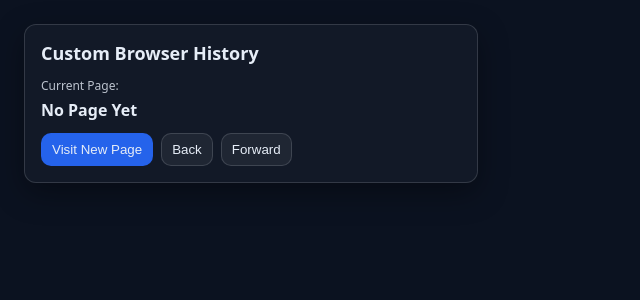
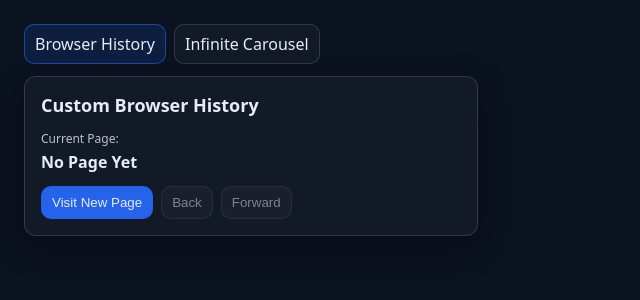
Before and after one commit to Puthi-sgr/dsafundamentals, a React (Vite) app: page / in a window 1280 px wide. Shown: the top 300 px of the page, without its empty margins (0-640 px from the left). Built offline with nearby package versions, Linux system fonts and the light colour scheme.

Commit message:
Implemented infinite carousel

```diff
--- a/src/App.tsx
+++ b/src/App.tsx
@@ -1,48 +1,49 @@
-import { useState } from "react";
-import { BrowserHistory } from "./datastructure/List/DoublyLinkedList/excercise/BrowserHistory";
+import { useEffect, useState } from "react";
+import { BrowserHistoryComponent } from "./components/BrowserHistoryComponent";
+import { InfiniteImageCarouselComponent } from "./components/InfiniteImageCarouselComponent";
+import { getRouteFromHash, setRoute, type RouteId } from "./routes";
 
-const BrowserHistoryComponent = () => {
-  const [history] = useState(() => new BrowserHistory());
-  const [currentPage, setCurrentPage] = useState<string | null>(null);
+function App() {
+  const [route, setRouteState] = useState<RouteId>(() => getRouteFromHash(window.location.hash));
 
-  const visitPage = () => {
-    const newPage = `Page ${Math.floor(Math.random() * 100)}`;
-    history.visitPage(newPage);
-    setCurrentPage(history.getCurrentPage());
-  };
+  useEffect(() => {
+    const onHashChange = () => setRouteState(getRouteFromHash(window.location.hash));
+    window.addEventListener("hashchange", onHashChange);
+    onHashChange();
+    return () => window.removeEventListener("hashchange", onHashChange);
+  }, []);
 
-  const goBack = () => {
-    setCurrentPage(history.goBack());
-  };
-
-  const goForward = () => {
-    setCurrentPage(history.goForward());
-  };
+  const content = route === "browser-history" ? <BrowserHistoryComponent /> : <InfiniteImageCarouselComponent />;
 
   return (
-    <div className="card">
-      <h2 className="title">Custom Browser History</h2>
-      <div>
-        <p className="label">Current Page:</p>
-        <p className="value">{currentPage || "No Page Yet"}</p>
-      </div>
-      <div className="row">
-        <button onClick={visitPage} className="button button-primary" type="button">
-          Visit New Page
-        </button>
-        <button onClick={goBack} className="button" type="button">
-          Back
-        </button>
-        <button onClick={goForward} className="button" type="button">
-          Forward
-        </button>
-      </div>
+    <div className="layout">
+      <nav className="nav">
+        <a
+          className="nav-link"
+          href="#/browser-history"
+          aria-current={route === "browser-history" ? "page" : undefined}
+          onClick={(e) => {
+            e.preventDefault();
+            setRoute("browser-history");
+          }}
+        >
+          Browser History
+        </a>
+        <a
+          className="nav-link"
+          href="#/infinite-carousel"
+          aria-current={route === "infinite-carousel" ? "page" : undefined}
+          onClick={(e) => {
+            e.preventDefault();
+            setRoute("infinite-carousel");
+          }}
+        >
+          Infinite Carousel
+        </a>
+      </nav>
+      {content}
     </div>
   );
-};
-
-function App() {
-  return <BrowserHistoryComponent />;
 }
 
 export default App;
--- /dev/null
+++ b/src/components/BrowserHistoryComponent.tsx
@@ -0,0 +1,48 @@
+import { useState } from "react";
+import { BrowserHistory } from "../datastructure/List/DoublyLinkedList/excercise/BrowserHistory";
+
+export const BrowserHistoryComponent = () => {
+  const [history] = useState(() => new BrowserHistory());
+  const [currentPage, setCurrentPage] = useState<string | null>(null);
+
+  const visitPage = () => {
+    const newPage = `Page ${Math.floor(Math.random() * 100)}`;
+    history.visitPage(newPage);
+    setCurrentPage(history.getCurrentPage());
+  };
+
+  const goBack = () => {
+    history.goBack();
+    setCurrentPage(history.getCurrentPage());
+  };
+
+  const goForward = () => {
+    history.goForward();
+    setCurrentPage(history.getCurrentPage());
+  };
+
+  const canGoBack = history.canGoBack();
+  const canGoForward = history.canGoForward();
+  const isEmpty = history.isEmpty();
+
+  return (
+    <div className="card">
+      <h2 className="title">Custom Browser History</h2>
+      <div>
+        <p className="label">Current Page:</p>
+        <p className="value">{currentPage || "No Page Yet"}</p>
+      </div>
+      <div className="row">
+        <button onClick={visitPage} className="button button-primary" type="button">
+          Visit New Page
+        </button>
+        <button onClick={goBack} className="button" type="button" disabled={isEmpty || !canGoBack}>
+          Back
+        </button>
+        <button onClick={goForward} className="button" type="button" disabled={isEmpty || !canGoForward}>
+          Forward
+        </button>
+      </div>
+    </div>
+  );
+};
--- /dev/null
+++ b/src/components/InfiniteImageCarouselComponent.tsx
@@ -0,0 +1,54 @@
+import { useState } from "react";
+import { InfiniteImageCarousel } from "../datastructure/List/CircularDoublyLinkedList/exercise/InfiniteImageCarousel";
+
+export const InfiniteImageCarouselComponent = () => {
+  const [carousel] = useState(() => new InfiniteImageCarousel());
+  const [currentImage, setCurrentImage] = useState<string | null>(null);
+  const [count, setCount] = useState(0);
+
+  const sync = () => {
+    setCurrentImage(carousel.getCurrentImage());
+    setCount(carousel.getSize());
+  };
+
+  const addImage = () => {
+    const url = `Image ${Math.floor(Math.random() * 100)}`;
+    carousel.addImage(url);
+    sync();
+  };
+
+  const nextImage = () => {
+    carousel.nextImage();
+    sync();
+  };
+
+  const prevImage = () => {
+    carousel.prevImage();
+    sync();
+  };
+
+  const isEmpty = carousel.isEmpty();
+
+  return (
+    <div className="card">
+      <h2 className="title">Infinite Image Carousel</h2>
+      <div>
+        <p className="label">Current Image:</p>
+        <p className="value">{currentImage || "No Image Yet"}</p>
+        <p className="label">Total Images:</p>
+        <p className="value">{count}</p>
+      </div>
+      <div className="row">
+        <button onClick={addImage} className="button button-primary" type="button">
+          Add Image
+        </button>
+        <button onClick={prevImage} disabled={isEmpty}className="button" type="button">
+          Prev
+        </button>
+        <button onClick={nextImage} className="button" type="button" disabled={isEmpty}>
+          Next
+        </button>
+      </div>
+    </div>
+  );
+};
--- a/src/datastructure/List/CircularDoublyLinkedList/Concept.ts
+++ b/src/datastructure/List/CircularDoublyLinkedList/Concept.ts
@@ -10,7 +10,21 @@ export class Node<T> {
     }
 }
 
+
+
 //Circular doubly linked list should not have tail or head because any node can be a head or tail. So the only valid reference is the current node;
+
+/*
+    But why circular linked list?
+    - It is made to solve a kind of problem that involves rotations, infinite wrap around, and a never ending list(Not infinite size).
+
+    * Why not array?
+        - Problem at insertions and deletions at arbitrary position -> array shift stuff -> More expensive -> o(n) ops
+
+    * If a problem requires fast insert and deletion linked list is the choice.ion
+        But why?
+          - By nature, a linked list node only needs to rewire neighboring nodes pointer to do insert and delete, massive shifting behavior. -> O(1) ops
+*/
 
 //The invariant of a circular doubly list are
 /*
@@ -58,11 +72,6 @@ export class CircularDoublyLinkedList<T> {
                 size++
         return
     */
-
-        //How do you run a specif test file in jest?
-        //npx jest <path-to-test-file>
-
-
     insertAfterCurrent(value: T): void {
 
         if (this.current == null) {
@@ -85,4 +94,64 @@ export class CircularDoublyLinkedList<T> {
         }
     }
 
+    //  moveForward
+    /*
+        contract:
+            input: void
+            output: the node data
+
+        design:
+            - simply move current to next
+            - case of 1 element: the algo should bring back to itself
+            - No list just give back null
+
+        algorithm:
+            if(current == null) return null;
+            current = current.next
+            return current.data
+
+    */
+    moveForward(): T | null {
+        if (this.current == null) return null;
+        this.current = this.current.next!;
+        return this.current.data;
+    }
+
+    // moveBackward
+    /*
+        Basically the same as move forward but move to prev instead
+    */
+    moveBackward(): T | null {
+        if (this.current == null) return null;
+        this.current = this.current.prev!;
+        return this.current.data;
+    }
+
+    //getCurrent
+    /*
+        contract:
+            input: void
+            output: current data
+
+        design:
+            - no list just return null
+            - have list return current data
+
+        algorithm:
+            if(current == null) return null
+            return current.data
+    */
+    getCurrent(): T | null {
+        if (this.current == null) return null;
+        return this.current.data;
+    }
+
+    get Size(): number {
+        return this.size;
+    }
+
+    get IsEmpty(): boolean {
+        if (this.size == 0 && this.current == null) return true;
+        return false;
+    }
 }
--- /dev/null
+++ b/src/datastructure/List/CircularDoublyLinkedList/exercise/InfiniteImageCarousel.ts
@@ -0,0 +1,88 @@
+/*
+ Feature level reasoning:
+    Feature contract:
+        - Move forward and backward behavior should not crash even on empty list
+        - Empty list cases gray out the next and prev button
+        - Move forward shall loop back if at tail.
+        - User sees the current image
+
+    concept:
+        What is an image carousel?
+        - A carousel is rotating ring
+            => basically rotating ring of image
+        - The circular doubly linked list represents the ring, it is the carousel.
+        - Each node is an image connected by next and prev pointers
+        - The current should model the current user view, the image that the user is seeing right now
+
+        ?Why circular linked list here?
+        - Conceptually a carousel is a ring(1), its rotating(2), and the requirement wants infinite scrolling(3)
+
+    Design:
+        - Assuming that order of image is not important, the image will be add at the current position => Image list only needs current.
+*/
+
+import { CircularDoublyLinkedList } from "../Concept";
+
+export class InfiniteImageCarousel {
+    private imageList: CircularDoublyLinkedList<string> = new CircularDoublyLinkedList<string>(); //Owns the circular doubly linked list structure
+
+    //addImage
+    /*
+        contract:
+            - input: image url
+            - output: void
+
+        design:
+            - insert after
+            - move current image to new node
+
+        algorithm:
+            imageList.insertAfterCurrent(url)
+            move current to the new node
+            show the current image
+
+     */
+    addImage(url: string): void {
+        this.imageList.insertAfterCurrent(url);
+        // Move current to the newly inserted node (the node after current)
+        this.imageList.moveForward();
+    }
+
+    //nextImage
+    /*
+        contract:
+            - input: void
+            - output: void
+
+        design:
+            - move current to next and show current image
+            - empty list do nothing
+
+        algorithm:
+            - call the move  next
+
+     */
+
+    nextImage(): void {
+        this.imageList.moveForward();
+    }
+
+    //prevImage same stuff
+
+    prevImage(): void {
+        this.imageList.moveBackward();
+    }
+
+    //getCurrentImage
+    getCurrentImage(): string | null {
+        return this.imageList.getCurrent();
+    }
+
+    getSize(): number {
+        return this.imageList.Size;
+    }
+
+    isEmpty(): boolean {
+        return this.imageList.IsEmpty;
+    }
+}
--- a/src/datastructure/List/DoublyLinkedList/Concept.ts
+++ b/src/datastructure/List/DoublyLinkedList/Concept.ts
@@ -322,6 +322,10 @@ export class DoublyLinkedList<T> {
         return; //No node found
     }
 
+    get isEmpty(): boolean {
+        return this.head === null && this.tail === null;
+    }
+
 
     printForward(): void {
         let node = this.head;
--- a/src/datastructure/List/DoublyLinkedList/excercise/BrowserHistory.ts
+++ b/src/datastructure/List/DoublyLinkedList/excercise/BrowserHistory.ts
@@ -132,4 +132,16 @@ export class BrowserHistory {
 
         return this.current!.data;
     }
+
+    isEmpty(): boolean {
+        return this.current == null && this.historyList.head == null && this.historyList.tail == null;
+    }
+
+    canGoBack(): boolean {
+        return this.current != null && this.current.prev != null;
+    }
+
+    canGoForward(): boolean {
+        return this.current != null && this.current.next != null;
+    }
 }
--- /dev/null
+++ b/src/routes.ts
@@ -0,0 +1,14 @@
+export type RouteId = "browser-history" | "infinite-carousel";
+
+const DEFAULT_ROUTE: RouteId = "browser-history";
+
+export function getRouteFromHash(hash: string): RouteId {
+  const normalized = hash.replace(/^#\/?/, "");
+  if (normalized === "browser-history") return "browser-history";
+  if (normalized === "infinite-carousel") return "infinite-carousel";
+  return DEFAULT_ROUTE;
+}
+
+export function setRoute(route: RouteId) {
+  window.location.hash = `#/${route}`;
+}
--- a/src/styles.css
+++ b/src/styles.css
@@ -8,6 +8,39 @@ body {
   padding: 24px;
   background: #0b1220;
   color: #e6edf7;
+}
+
+.layout {
+  display: flex;
+  flex-direction: column;
+  gap: 12px;
+}
+
+.nav {
+  display: flex;
+  gap: 8px;
+  flex-wrap: wrap;
+}
+
+.nav-link {
+  text-decoration: none;
+  display: inline-flex;
+  align-items: center;
+  gap: 6px;
+  padding: 8px 10px;
+  border: 1px solid rgba(230, 237, 247, 0.15);
+  border-radius: 10px;
+  background: rgba(255, 255, 255, 0.03);
+  color: inherit;
+}
+
+.nav-link:hover {
+  background: rgba(255, 255, 255, 0.08);
+}
+
+.nav-link[aria-current="page"] {
+  background: rgba(37, 99, 235, 0.15);
+  border-color: rgba(37, 99, 235, 0.6);
 }
 
 .card {
@@ -57,6 +90,15 @@ body {
   background: rgba(255, 255, 255, 0.1);
 }
 
+.button:disabled {
+  opacity: 0.5;
+  cursor: not-allowed;
+}
+
+.button:disabled:hover {
+  background: rgba(255, 255, 255, 0.06);
+}
+
 .button-primary {
   background: #2563eb;
   border-color: rgba(37, 99, 235, 0.7);
```
Also changed, not shown: 1 other file (tests, documents, lock files or other folders).
